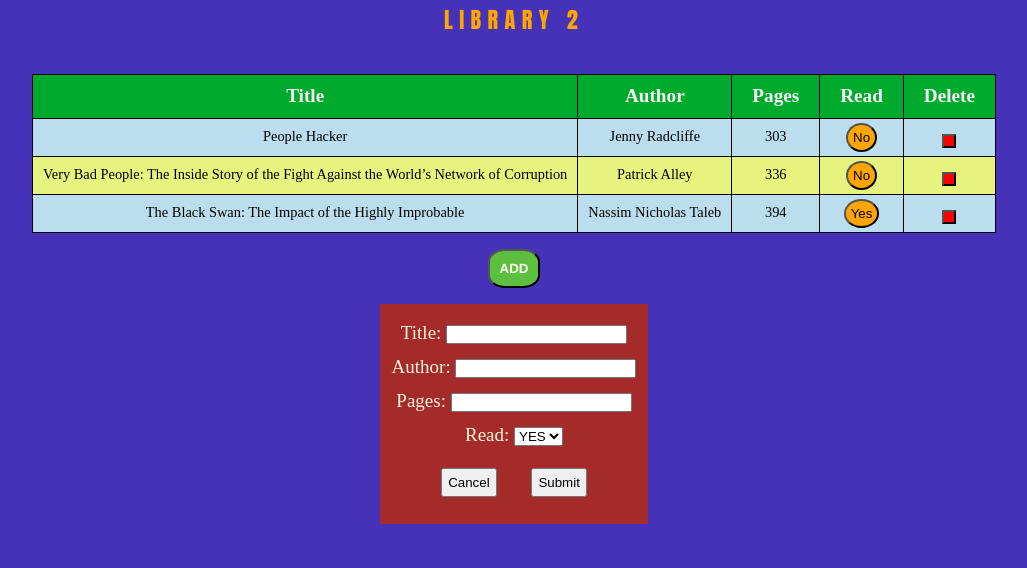
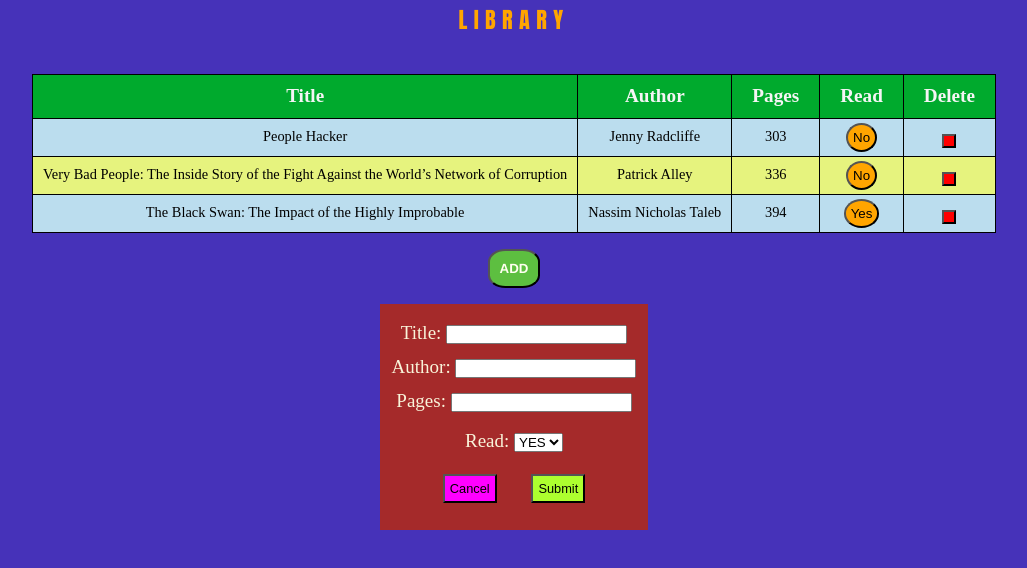
Before and after one commit to coffee-marios/library, a plain HTML site: page index.html in a window 1280 px wide. Both pictures are taken after a click on the button "ADD". Shown: the whole page, without its empty margins (126-1153 px from the left). Drawn offline with Linux system fonts and the light colour scheme.

Commit message:
Add more css to the form

```diff
--- a/index.html
+++ b/index.html
@@ -13,7 +13,7 @@
 
 <body>
     <div class="top-page">
-        <h3>LIBRARY 2</h3>
+        <h3>LIBRARY</h3>
     </div>
 
     <br>
--- a/style.css
+++ b/style.css
@@ -91,6 +91,9 @@ tr:hover {
 }
 
 
+#fread {
+    margin-top: 15px;
+}
 
 
 .form {
@@ -100,6 +103,7 @@ tr:hover {
     background-color: brown;
     margin-left: auto;
     margin-right: auto;
+    margin-bottom: 4rem;
 }
 
 #showFormButton {
@@ -123,8 +127,27 @@ tr:hover {
 #cancelForm {
     padding: 5px;
     margin: 15px;
+    font-size: 0.8rem;
+    font-family: Arial, Helvetica, sans-serif;
 
 }
+
+#cancelForm {
+    background-color: fuchsia;
+}
+
+#cancelForm:hover {
+    background-color: rgb(199, 15, 199);
+}
+
+#addBook {
+    background-color: greenyellow;
+}
+
+#addBook:hover {
+    background-color: rgb(155, 212, 68);
+}
+
 
 .haveRead {
     border-radius: 55%;
```
